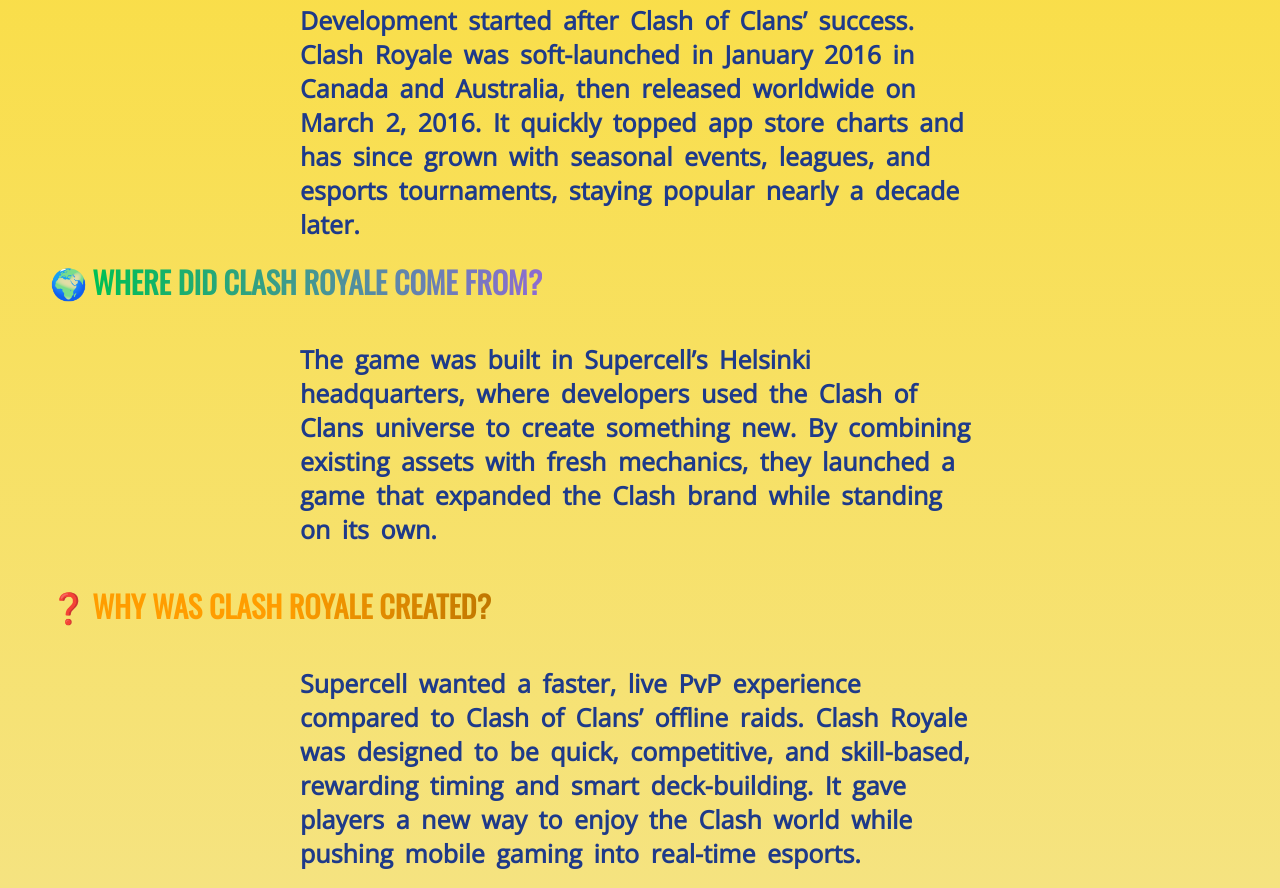
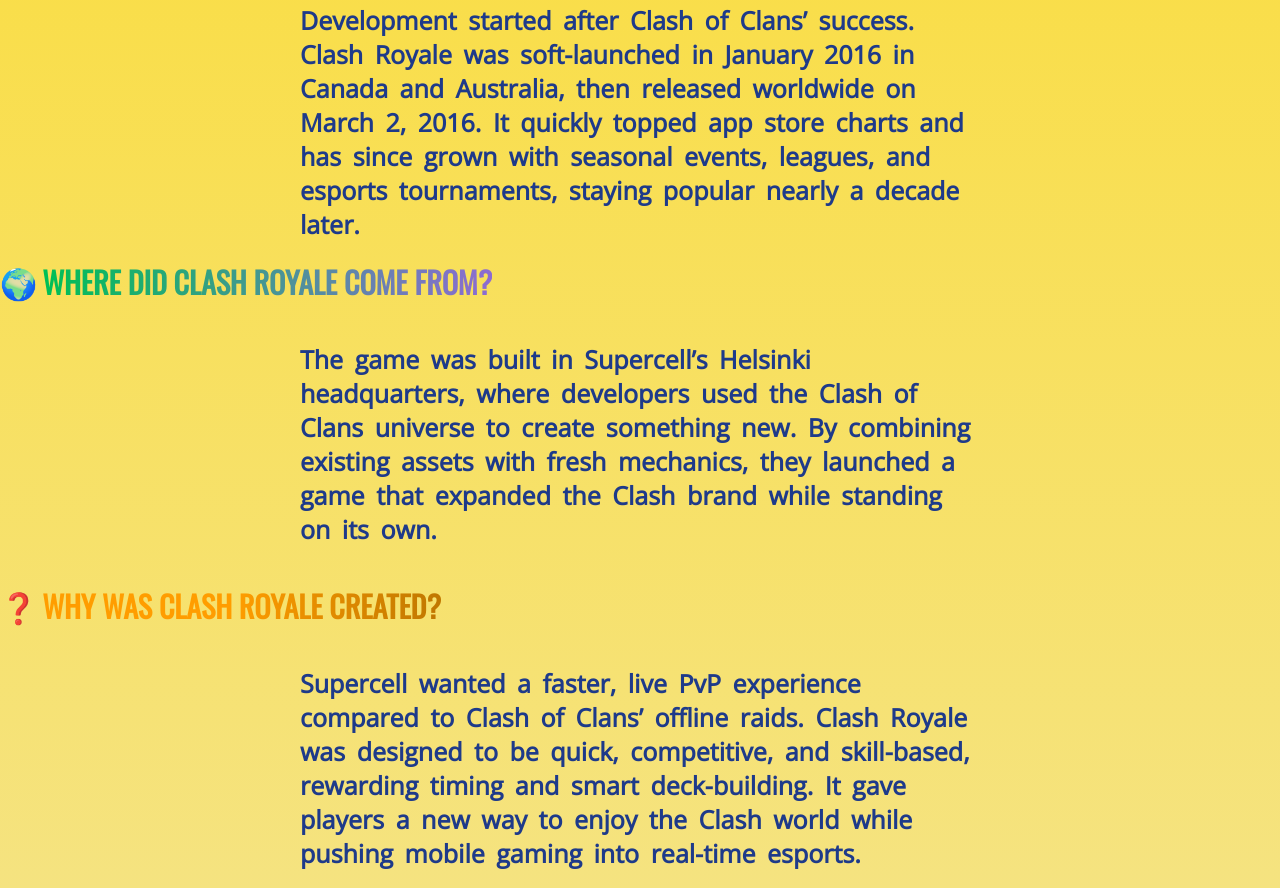
Before and after one commit to 232240/Web-Design, a plain HTML site: page cr.html in a window 1280 px wide. Shown: the part 3984-4872 px from the top of the page. Drawn offline with nearby package versions, Linux system fonts and the light colour scheme; no server answers.

Commit message:
fixing details

```diff
--- a/styling.css
+++ b/styling.css
@@ -101,6 +101,7 @@
     background-clip: text;
     color: transparent;
     font-size: 30px;
+    text-align: center;
 }
 
 .info-text  {
@@ -110,9 +111,9 @@
 }
 
 .emoji  {
+    font-family: 'Oswald';
     font-size: 30px;
-    padding-left: 50px;
-}
+    text-align: center;}
 
 .paragraph {
     font-size: 25px;
```
